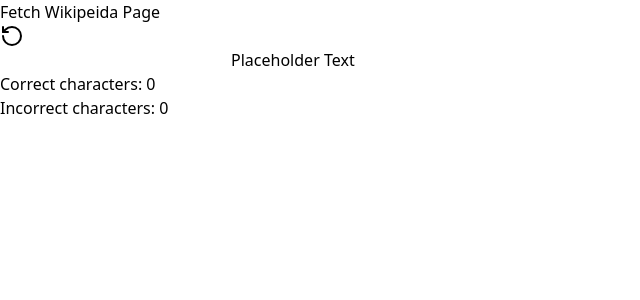
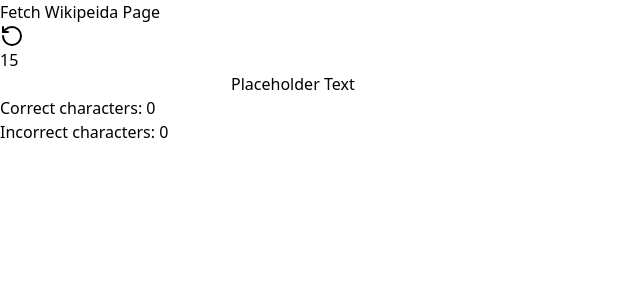
Before and after one commit to Eric-Zhang-Developer/wiki-type, a Next.js app: page / in a window 1280 px wide. Shown: the top 300 px of the page, without its empty margins (0-640 px from the left). Built offline with nearby package versions, Linux system fonts and the light colour scheme.

Commit message:
start implementation of timer

```diff
--- a/src/app/page.tsx
+++ b/src/app/page.tsx
@@ -1,13 +1,17 @@
 "use client";
-import { useState } from "react";
+import { useEffect, useState, useRef } from "react";
 import fetchPage from "@/utils/fetch-page";
 import cleanString from "@/utils/clean-text";
 import { RotateCcw } from "lucide-react";
+import { clearInterval } from "timers";
 export default function Home() {
   const [testText, setTestText] = useState("Placeholder Text");
   const [userText, setUserText] = useState("");
   const [correctChars, setCorrectChars] = useState(0);
   const [incorrectChars, setIncorrectChars] = useState(0);
+  const [timeLeft, setTimeLeft] = useState(15);
+  const [isRunning, setIsRunning] = useState(false);
+  const timerRef = useRef<ReturnType<typeof setInterval> | null>(null);
 
   const handelReset = async () => {
     const pageText = await fetchPage();
@@ -15,6 +19,7 @@ export default function Home() {
     setUserText("");
     setCorrectChars(0);
     setIncorrectChars(0);
+    setTimeLeft(15);
   };
 
   /**
@@ -24,6 +29,11 @@ export default function Home() {
   const handleUserInput = (event: React.ChangeEvent<HTMLInputElement>) => {
     const newText = event.target.value;
     const newIndex = newText.length - 1;
+
+    if (!isRunning) {
+      setIsRunning(true);
+    }
+
     if (newText.length > userText.length) {
       if (newText[newIndex] === testText[newIndex]) {
         setCorrectChars((prev) => prev + 1);
@@ -40,6 +50,22 @@ export default function Home() {
     setUserText(newText);
   };
 
+  // Timer
+  useEffect(() => {
+    // only run if timer is valid and test is running
+    if (timeLeft > 0 && isRunning) {
+      timerRef.current = setInterval(() => {
+        setTimeLeft((prevTime) => prevTime - 1);
+      }, 1000);
+    }
+
+    return () => {
+      if (timerRef.current) {
+        clearInterval(timerRef.current);
+      }
+    };
+  }, [isRunning, timeLeft]);
+
   return (
     <div className="">
       <main className="flex flex-col items-center gap-8">
@@ -52,6 +78,15 @@ export default function Home() {
         >
           Fetch Wikipeida Page <RotateCcw></RotateCcw>
         </button>
+        <div
+          className="transform bg-slate-800 text-white text-2xl mt-6
+          py-3 px-4 mr-4 rounded-lg shadow-md flex justify-center items-center gap-2
+          transition hover:shadow-xl
+          font-serif "
+        >
+          {timeLeft}
+        </div>
+
         <div className="text-3xl container mx-auto relative">
           <input
             className="absolute w-full h-full opacity-0"
@@ -78,10 +113,7 @@ export default function Home() {
               : "";
 
             return (
-              <span
-                key={index}
-                className={`${textColorClass} ${cursorClass}`}
-              >
+              <span key={index} className={`${textColorClass} ${cursorClass}`}>
                 {letter}
               </span>
             );
```
